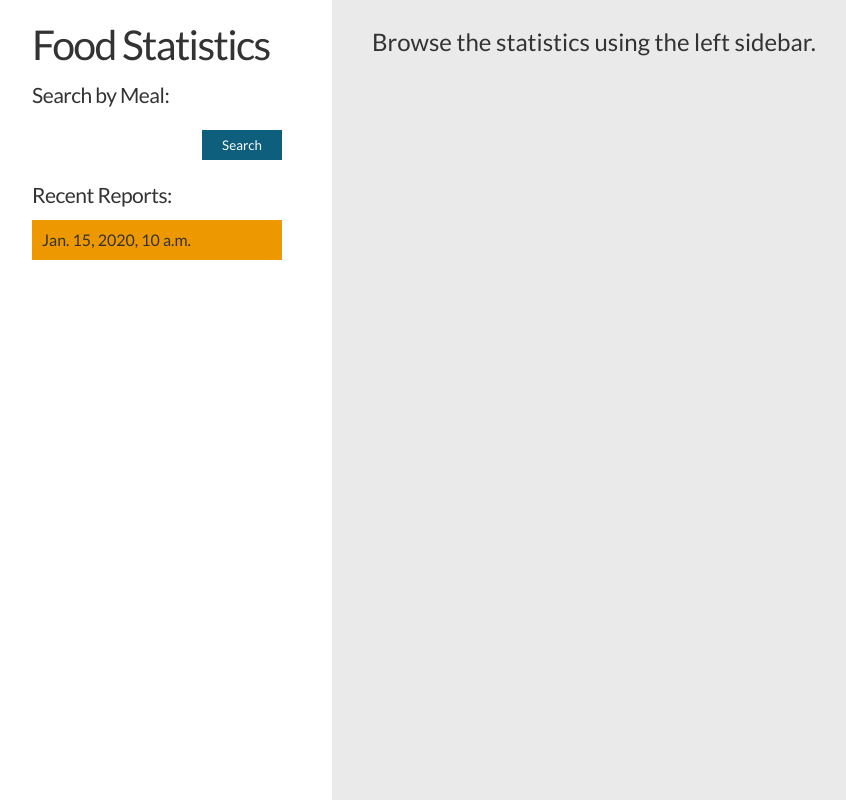
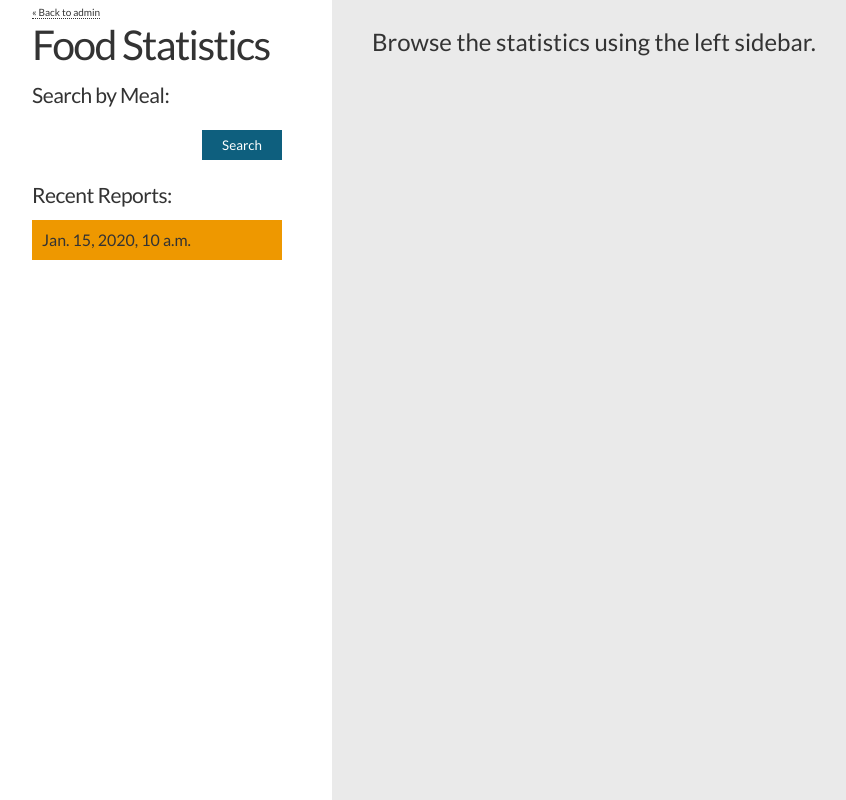
Before and after one commit to watbe/bff, a Django app: template src/bff/templates/stats_index.html in a window 1280 px wide. Shown: the whole page, without its empty margins (8-854 px from the left). Run offline with Django 3.2, Linux system fonts and the light colour scheme; the template is opened without the code that fills it: most values are stand-ins (such as "Sample title", 1, 10 or a date in 2020); some libraries are stand-ins or nearby versions.

Commit message:
added a small back to admin link on the stats page

```diff
--- a/src/bff/static/stats.css
+++ b/src/bff/static/stats.css
@@ -241,3 +241,9 @@ ul.date-list a:hover {
 .quicklinks a:hover {
     color: #999;
 }
+
+.quicklinks.back {
+    font-size: 10px;
+    position: absolute;
+    top: -3px;
+}
--- a/src/bff/templates/stats_index.html
+++ b/src/bff/templates/stats_index.html
@@ -26,6 +26,7 @@
             {% endblock %}
         </div>
         <div id="left-sidebar">
+            <div class="quicklinks back"><a href="/admin">&laquo; Back to admin</a></div>
             <h1>Food Statistics</h1>
             <div id="search">
                 {% include 'search.block.html' %}
```
